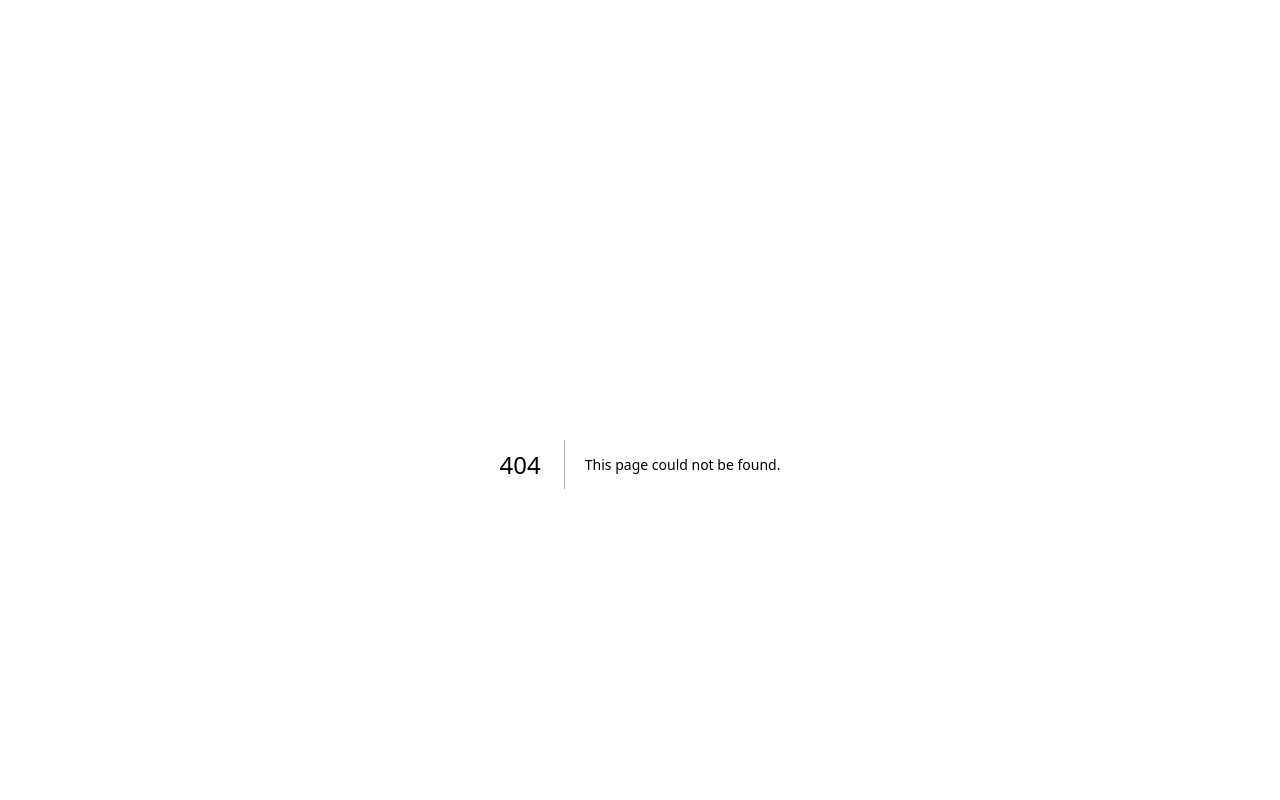
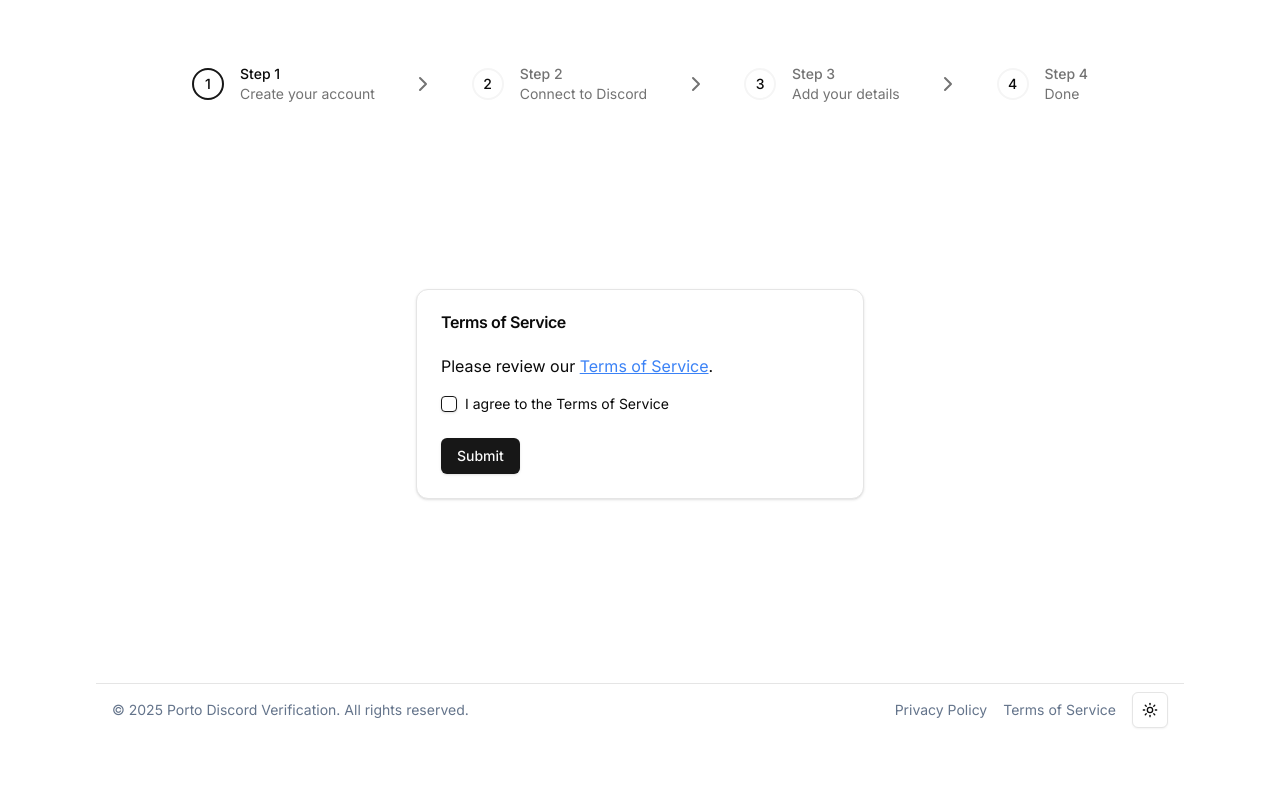
Before and after one commit to egermano/porto-discord-verification, a Next.js app in the folder apps/ui/: page /agreement in a window 1280 px wide. Before the commit this address had no page. Shown: the top 800 px of the page. Built offline with nearby package versions, Linux system fonts and the light colour scheme.

Commit message:
update pages and folders structure

```diff
--- /dev/null
+++ b/apps/ui/src/app/(onboarding)/agreement/page.tsx
@@ -0,0 +1,41 @@
+import { Button } from "@/components/ui/button";
+import {
+    Card,
+    CardContent,
+    CardFooter,
+    CardHeader,
+    CardTitle,
+} from "@/components/ui/card";
+import { Checkbox } from "@/components/ui/checkbox";
+
+export default function AgreementPage() {
+  return (
+    <div className="flex grow justify-center items-center">
+      <Card className="w-full max-w-md">
+        <CardHeader>
+          <CardTitle>Terms of Service</CardTitle>
+        </CardHeader>
+        <CardContent>
+          <p>
+            Please review our{" "}
+            <a href="/terms" className="text-blue-500 underline">
+              Terms of Service
+            </a>
+            .
+          </p>
+          <div className="flex items-center mt-4">
+            <Checkbox id="agree" />
+            <label htmlFor="agree" className="ml-2 text-sm">
+              I agree to the Terms of Service
+            </label>
+          </div>
+        </CardContent>
+        <CardFooter>
+          <Button>
+            Submit
+          </Button>
+        </CardFooter>
+      </Card>
+    </div>
+  );
+}
--- /dev/null
+++ b/apps/ui/src/app/(onboarding)/discord/page.tsx
@@ -0,0 +1,10 @@
+import { DiscordForm } from "@/components/discord-form";
+
+export default function Discord() {
+  return (
+    <div className="grow h-full flex flex-col items-center justify-center">
+      <DiscordForm
+       />
+    </div>
+  );
+}
--- /dev/null
+++ b/apps/ui/src/app/(onboarding)/form/page.tsx
@@ -0,0 +1,11 @@
+import LeadForm from "@/components/lead-form";
+
+export default function FormPage() {
+  return (
+    <div className="flex flex-col gap-6 w-full md:w-[45rem] mx-auto mt-10">
+      <p className="text-sm text-muted-foreground">step 2</p>
+      <h2 className="text-xl font-bold">Tell us about yourself</h2>
+      <LeadForm />
+    </div>
+  );
+}
--- /dev/null
+++ b/apps/ui/src/app/(onboarding)/layout.tsx
@@ -0,0 +1,22 @@
+import Steps from "@/components/steps";
+import type { Metadata } from "next";
+
+export const metadata: Metadata = {
+  title: "Create Next App",
+  description: "Generated by create next app",
+};
+
+export default function OnboardingLayout({
+  children,
+}: Readonly<{
+  children: React.ReactNode;
+}>) {
+
+
+  return (
+    <div className="flex flex-col grow">
+      <Steps />
+      <div className="flex flex-col grow">{children}</div>
+    </div>
+  );
+}
--- /dev/null
+++ b/apps/ui/src/app/(onboarding)/signin/page.tsx
@@ -0,0 +1,9 @@
+import { LoginForm } from "@/components/login-form";
+
+export default function SignIn() {
+  return (
+    <div className="grow h-full flex flex-col items-center justify-center">
+      <LoginForm />
+    </div>
+  );
+}
--- /dev/null
+++ b/apps/ui/src/app/(onboarding)/success/page.tsx
@@ -0,0 +1,21 @@
+import { SuccessConfetti } from "@/components/success-confetti";
+import { Card, CardContent, CardHeader, CardTitle } from "@/components/ui/card";
+
+export default function SuccessPage() {
+  return (
+    <div className="flex grow items-center justify-center">
+      <SuccessConfetti/>
+      <Card className="w-full max-w-md shadow-lg">
+        <CardHeader>
+          <CardTitle>Success!</CardTitle>
+        </CardHeader>
+        <CardContent>
+          <p className="text-center">
+            Thank you for completing the process. Your are done here you role in
+            Discord was updated and you access granted!
+          </p>
+        </CardContent>
+      </Card>
+    </div>
+  );
+}
```
